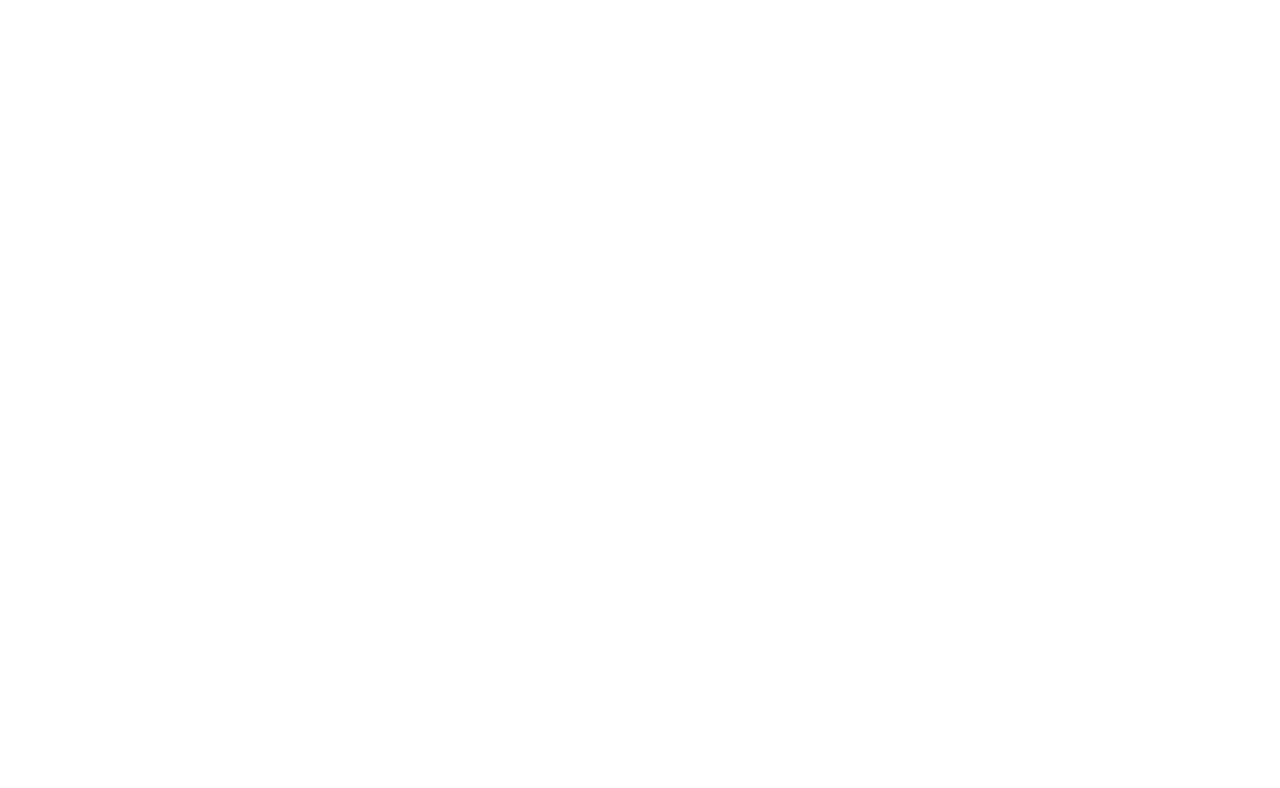
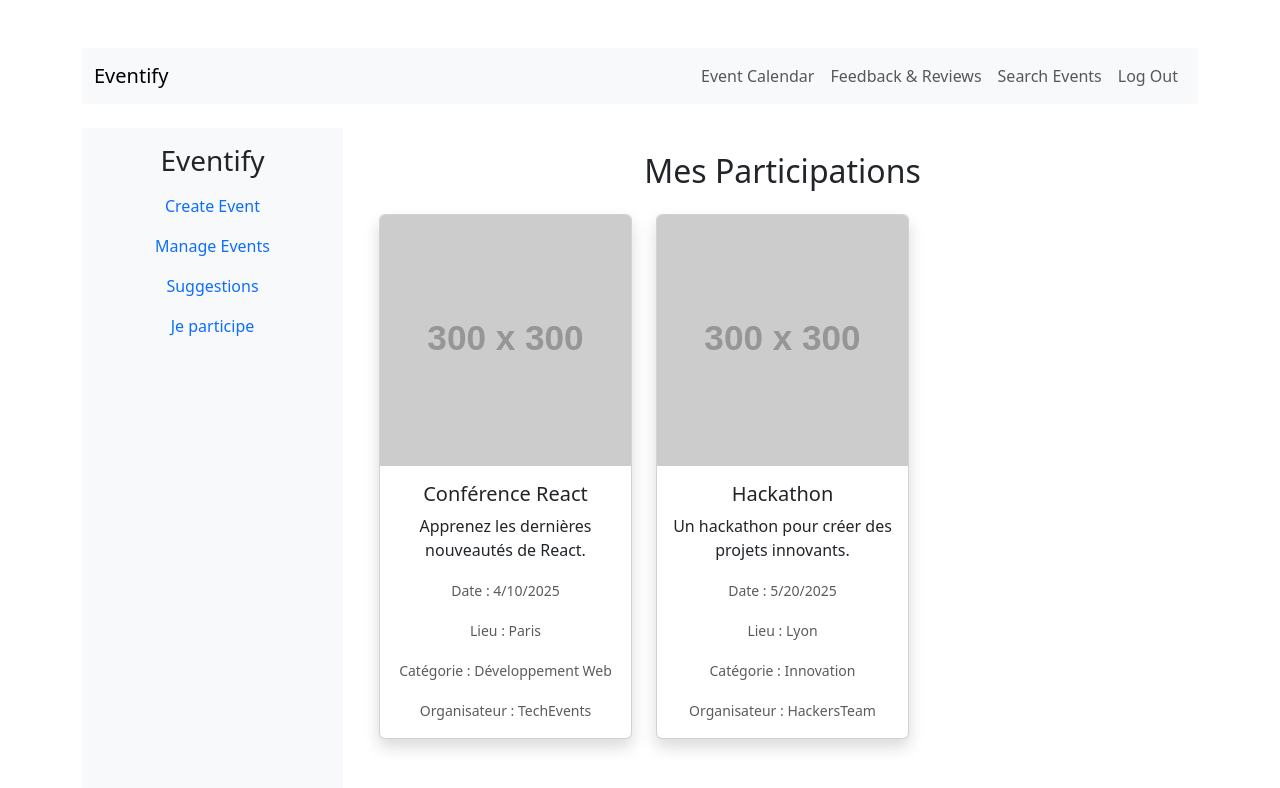
Before and after one commit to ainaingit/Eventify_frontend, a React (Create React App) app: page /mesparticipations in a window 1280 px wide. Before the commit this address had no page. Shown: the top 788 px of the page. Built offline with nearby package versions, Linux system fonts and the light colour scheme.

Commit message:
added participations components
a user can look after all the events that he/she is regsiter on

```diff
--- a/src/App.js
+++ b/src/App.js
@@ -9,6 +9,7 @@
 import Search from './components/Search';
 import CreateEvent from './components/CreateEvent';
 import MesEvents from './components/MesEvents';
+import MesParticipations from './components/mesparticipations';
 function App() {
   return (
     <div className="App">
@@ -20,6 +21,7 @@
         <Route path="/search-events" element={<Search />} /> {/* Route pour Search Events */}
         <Route path="//create-event" element={<CreateEvent />} />
         <Route path="/manage-events" element={<MesEvents />} />
+        <Route path="/mesparticipations" element={<MesParticipations />} />
         {/* Ajoute d'autres routes ici */}
       </Routes>
 
--- a/src/components/MenuVertical.js
+++ b/src/components/MenuVertical.js
@@ -17,6 +17,9 @@
         <li className="nav-item">
           <Link className="nav-link" to="/suggestions">Suggestions</Link> {/* Ajout de Suggestions */}
         </li>
+        <li className="nav-item">
+          <Link className="nav-link" to="/mesparticipations">Je participe</Link> {/* Ajout de Suggestions */}
+        </li>
 
       </ul>
     </div>
--- /dev/null
+++ b/src/components/mesparticipations.js
@@ -0,0 +1,57 @@
+import React from "react";
+import MenuHorizontal from "./MenuHorizontal";
+import MenuVertical from "./MenuVertical";
+import Card from "./Card"; // Import du composant Card
+
+export default function MesParticipations() {
+  const tableau = [
+    {
+      title: "Conférence React",
+      date: "2025-04-10",
+      description: "Apprenez les dernières nouveautés de React.",
+      images: ["https://via.placeholder.com/300"],
+      location: "Paris",
+      category: { name: "Développement Web" },
+      organizer: { username: "TechEvents" }
+    },
+    {
+      title: "Hackathon",
+      date: "2025-05-20",
+      description: "Un hackathon pour créer des projets innovants.",
+      images: ["https://via.placeholder.com/300"],
+      location: "Lyon",
+      category: { name: "Innovation" },
+      organizer: { username: "HackersTeam" }
+    }
+  ];
+
+  return (
+    <div className="container mt-5">
+      {/* Barre de navigation horizontale */}
+      <div className="row">
+        <div className="col-12">
+          <MenuHorizontal />
+        </div>
+      </div>
+
+      <div className="row mt-4">
+        {/* Menu vertical (sidebar) */}
+        <div className="col-md-3">
+          <MenuVertical />
+        </div>
+
+        {/* Section principale avec les cartes d'événements */}
+        <div className="col-md-9 p-4">
+          <h2 className="text-xl font-bold mb-4">Mes Participations</h2>
+          <div className="row">
+            {tableau.length > 0 ? (
+              tableau.map((event, index) => <Card key={index} event={event} />)
+            ) : (
+              <p>Aucune participation trouvée.</p>
+            )}
+          </div>
+        </div>
+      </div>
+    </div>
+  );
+}
```
